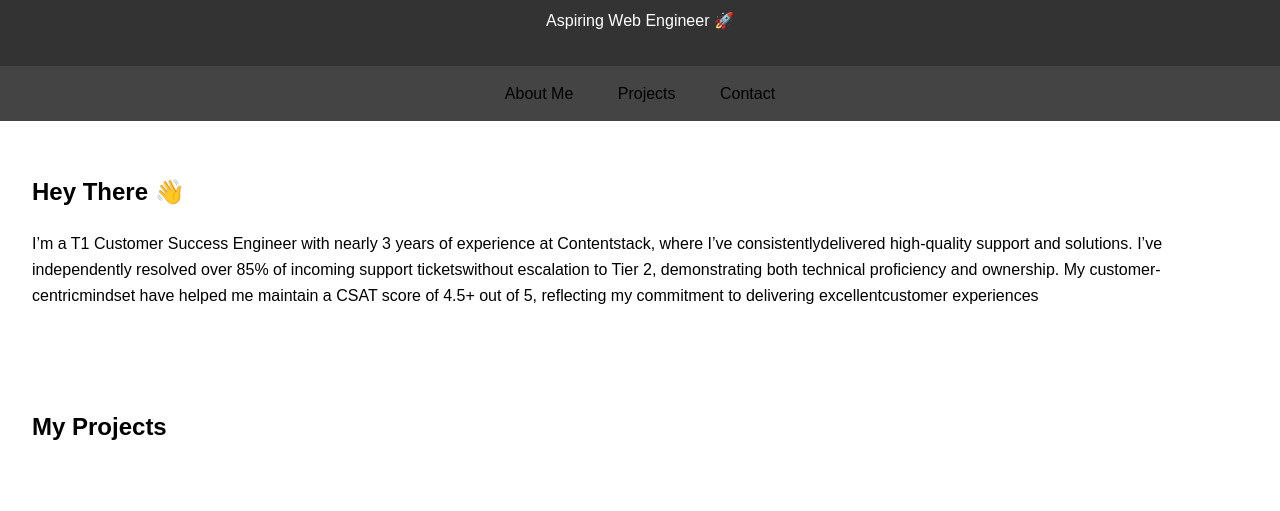
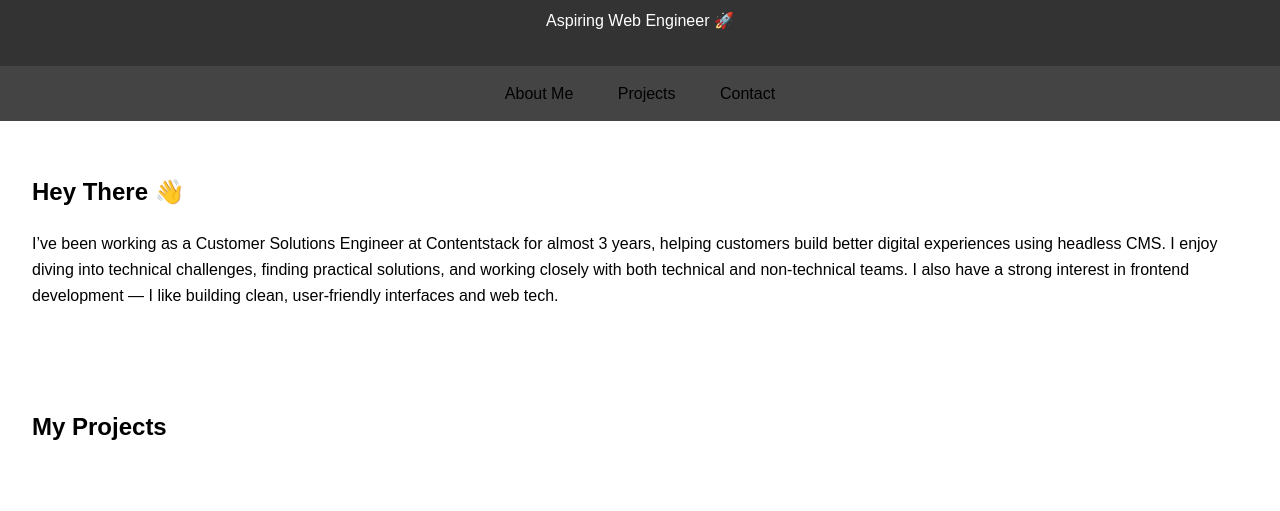
Before and after one commit to vinod-kumar1/ThisIsVinod, a website: page index.html in a window 1280 px wide. Shown: the part 102-613 px from the top of the page. Drawn offline with Linux system fonts and the light colour scheme; no server answers.

Commit message:
Update index.html

```diff
--- a/index.html
+++ b/index.html
@@ -45,13 +45,9 @@
     <section id="about">
       <h2>Hey There 👋</h2>
       <p>
-        I’m a T1 Customer Success Engineer with nearly 3 years of experience at
-        Contentstack, where I’ve consistentlydelivered high-quality support and
-        solutions. I’ve independently resolved over 85% of incoming support
-        ticketswithout escalation to Tier 2, demonstrating both technical
-        proficiency and ownership. My customer-centricmindset have helped me
-        maintain a CSAT score of 4.5+ out of 5, reflecting my commitment to
-        delivering excellentcustomer experiences
+I’ve been working as a Customer Solutions Engineer at Contentstack for almost 3 years, helping customers build better digital experiences using headless CMS. I enjoy diving into technical challenges, finding practical solutions, and working closely with both technical and non-technical teams.
+
+I also have a strong interest in frontend development — I like building clean, user-friendly interfaces and web tech.
       </p>
     </section>
 
```
